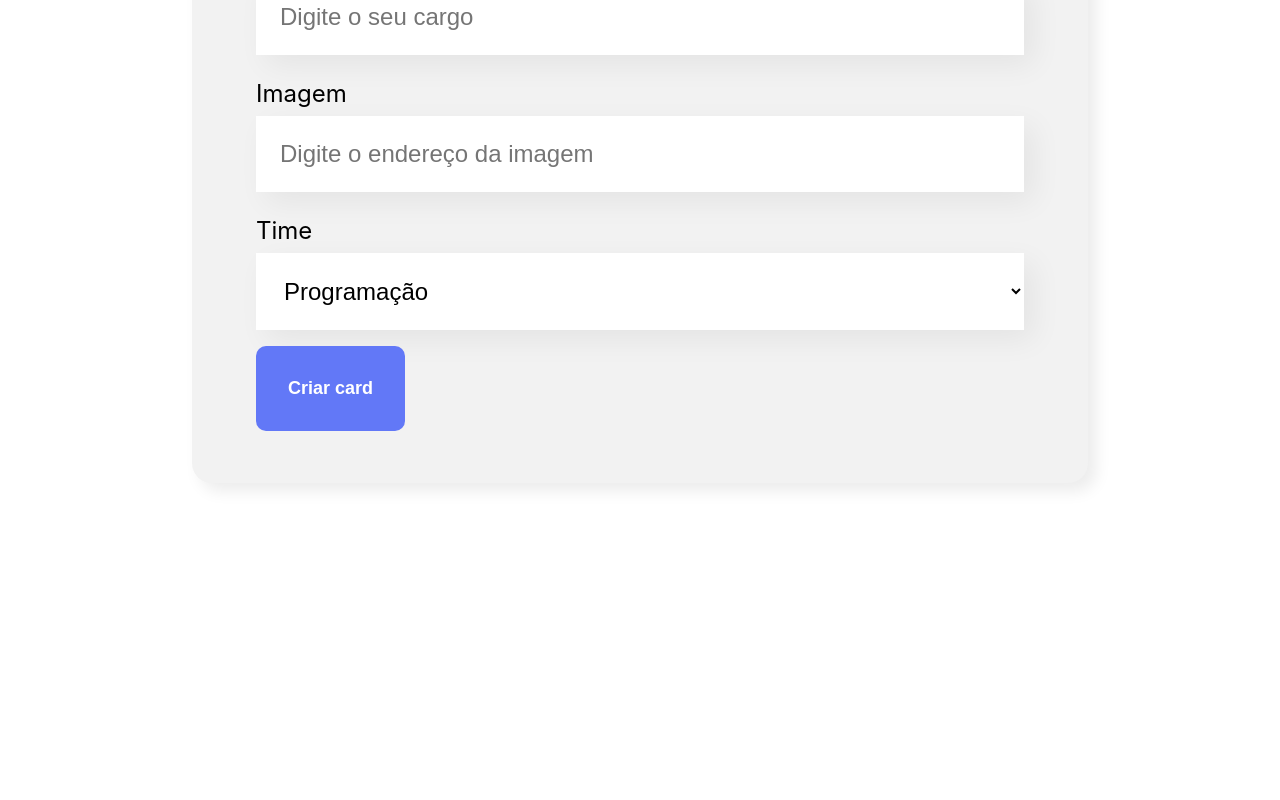
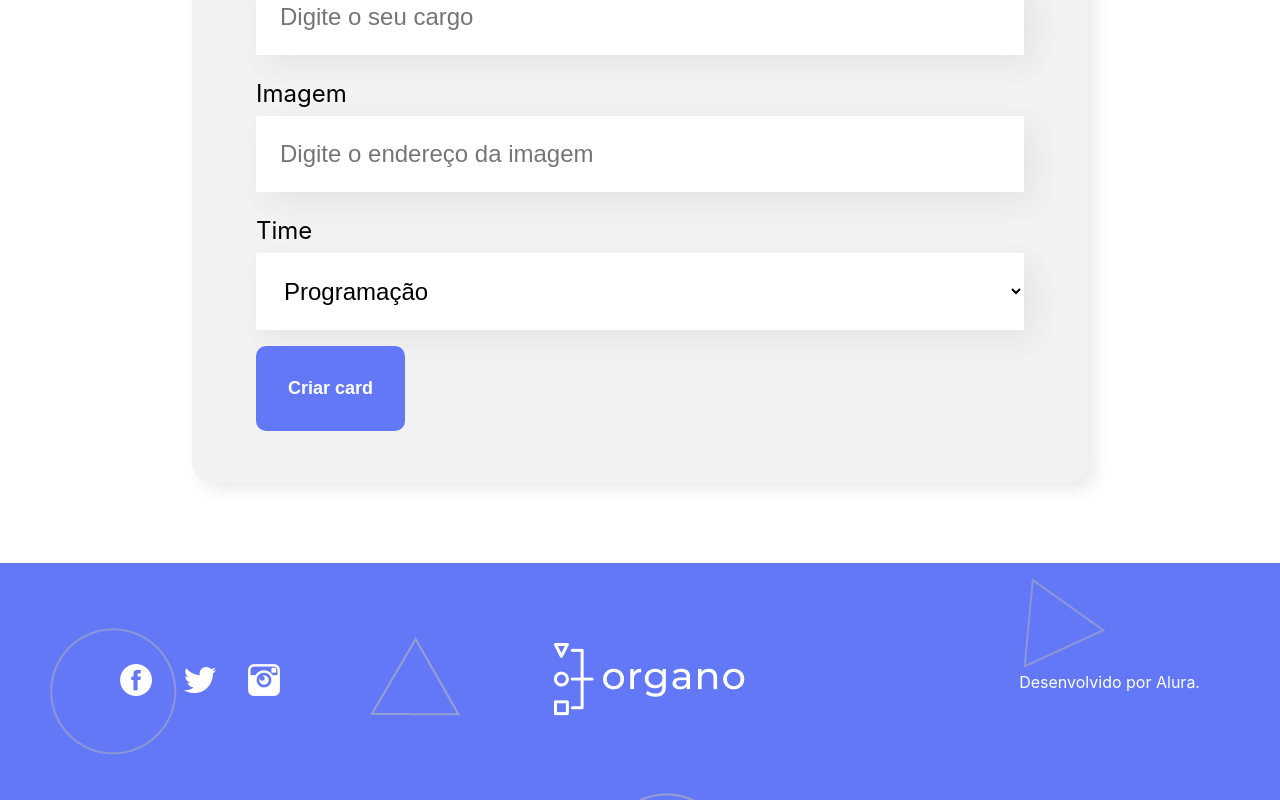
Before and after one commit to GuiLxP/Organo, a React (Create React App) app: page / in a window 1280 px wide. Shown: the part 882-1682 px from the top of the page. Before the commit the page ends 1445 px from the top, so only its background shows below. Built offline with nearby package versions, Linux system fonts and the light colour scheme; the HTML template or start-up script is replaced by a standard one.

Commit message:
Projeto quase finalizado.

```diff
--- a/src/App.js
+++ b/src/App.js
@@ -1,6 +1,7 @@
 import { useState } from "react";
 import Banner from "./componentes/Banner";
 import Form from "./componentes/Form";
+import Rodape from "./componentes/Rodape";
 import Time from "./componentes/Time";
 
 function App() {
@@ -69,6 +70,7 @@
 					)}
 				/>
 			))}
+			<Rodape />
 		</div>
 	);
 }
--- /dev/null
+++ b/src/componentes/Rodape/Rodape.js
@@ -0,0 +1,31 @@
+export const Rodape = () => {
+	return (
+		<footer className="footer">
+			<section>
+				<ul>
+					<li>
+						<a href="facebook.com" target="_blank">
+							<img src="/assets/fb.png" alt="" />
+						</a>
+					</li>
+					<li>
+						<a href="twitter.com" target="_blank">
+							<img src="/assets/tw.png" alt="" />
+						</a>
+					</li>
+					<li>
+						<a href="instagram.com" target="_blank">
+							<img src="/assets/ig.png" alt="" />
+						</a>
+					</li>
+				</ul>
+			</section>
+			<section>
+				<img src="/assets/logo.png" alt="" />
+			</section>
+			<section>
+				<p>Desenvolvido por Alura.</p>
+			</section>
+		</footer>
+	);
+};
--- /dev/null
+++ b/src/componentes/Rodape/index.js
@@ -0,0 +1,4 @@
+import { Rodape } from "./Rodape";
+import "./rodape.css";
+
+export default Rodape;
--- /dev/null
+++ b/src/componentes/Rodape/rodape.css
@@ -0,0 +1,19 @@
+.footer {
+	background: #6278f7;
+	color: #fff;
+	padding: 80px;
+	display: flex;
+	justify-content: space-between;
+	align-items: center;
+  background-image: url(/public/assets/fundo.png);
+
+}
+
+.footer ul li {
+	display: inline-block;
+	margin-right: 32px;
+}
+
+.footer ul li:last-child {
+	margin-right: 0;
+}
--- a/src/componentes/Time/Time.js
+++ b/src/componentes/Time/Time.js
@@ -9,6 +9,7 @@
 			<div className="colaboradores">
 				{props.colaboradores.map((colaborador) => (
 					<Colaborador
+						key={colaborador.nome}
 						nome={colaborador.nome}
 						cargo={colaborador.cargo}
 						imagem={colaborador.imagem}
```
